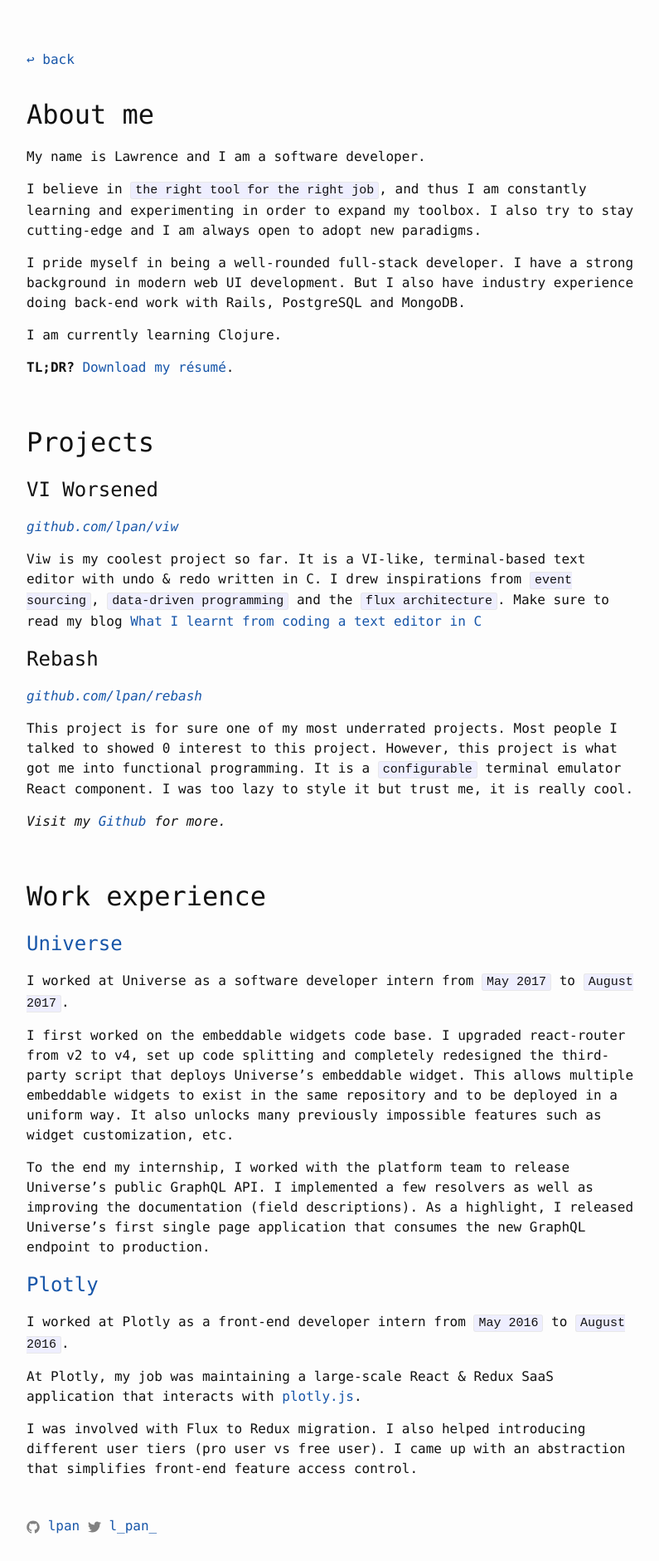
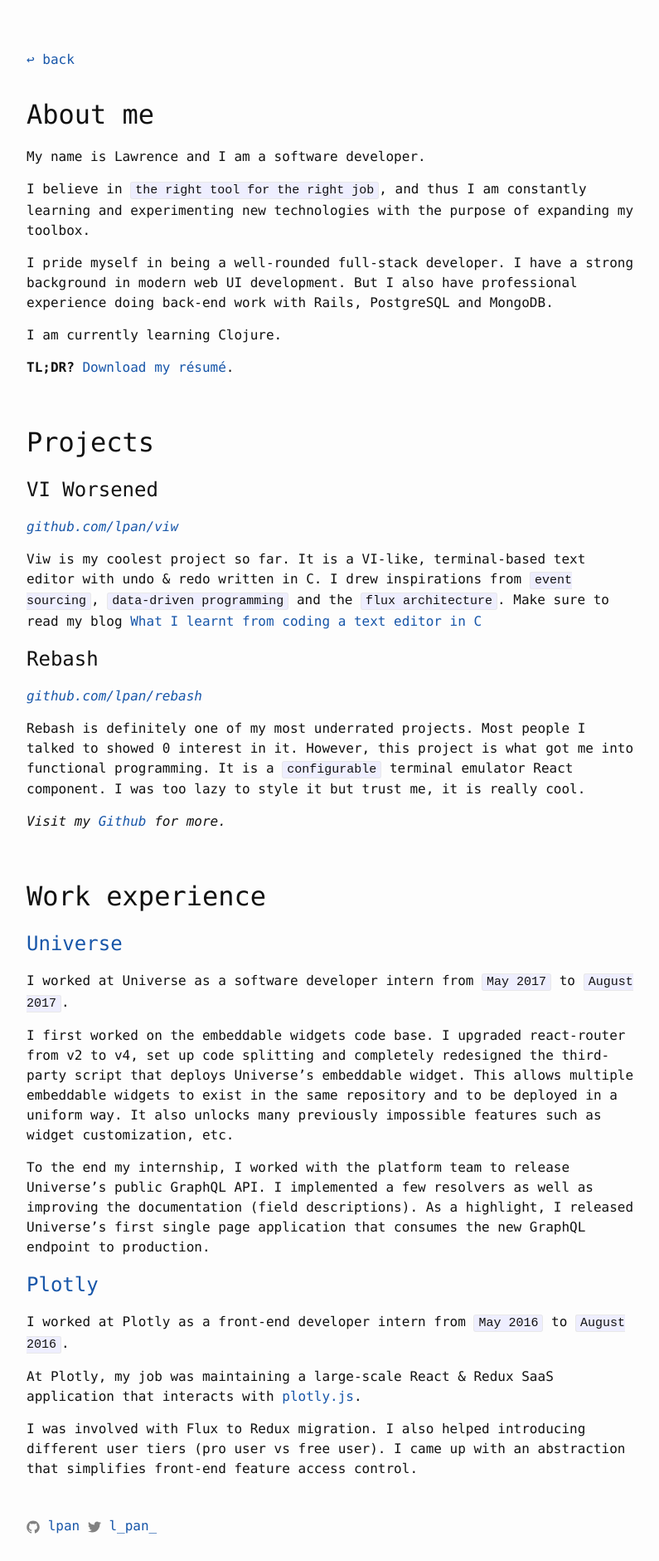
Before and after one commit to lpan/lpan.github.io, a Jekyll site: the page built from about.md, in a window 1280 px wide. Shown: the whole page at 83% size, without its empty margins (238-1033 px from the left). Built offline with Jekyll 4.4.1, drawn with Linux system fonts in a browser that asks for light colours.

Commit message:
fix grammar

```diff
--- a/about.md
+++ b/about.md
@@ -9,11 +9,12 @@ permalink: /about/
 My name is Lawrence and I am a software developer.
 
 I believe in `the right tool for the right job`, and thus I am constantly
-learning and experimenting in order to expand my toolbox. I also try to stay
-cutting-edge and I am always open to adopt new paradigms.
+learning and experimenting new technologies with the purpose of expanding my
+toolbox.
 
-I pride myself in being a well-rounded full-stack developer. I have a strong background in modern web UI development. But I also have industry
-experience doing back-end work with Rails, PostgreSQL and MongoDB.
+I pride myself in being a well-rounded full-stack developer. I have a strong
+background in modern web UI development. But I also have professional experience
+doing back-end work with Rails, PostgreSQL and MongoDB.
 
 I am currently learning Clojure.
 
@@ -33,10 +34,10 @@ with undo & redo written in C. I drew inspirations from `event sourcing`,
 ## Rebash
 *[github.com/lpan/rebash](https://github.com/lpan/rebash)*
 
-This project is for sure one of my most underrated projects. Most people I
-talked to showed 0 interest to this project. However, this project is what got
-me into functional programming. It is a `configurable` terminal emulator React
-component. I was too lazy to style it but trust me, it is really cool.
+Rebash is definitely one of my most underrated projects. Most people I talked to
+showed 0 interest in it. However, this project is what got me into functional
+programming. It is a `configurable` terminal emulator React component. I was too
+lazy to style it but trust me, it is really cool.
 
 *Visit my [Github](https://github.com/lpan) for more.*
 
```
